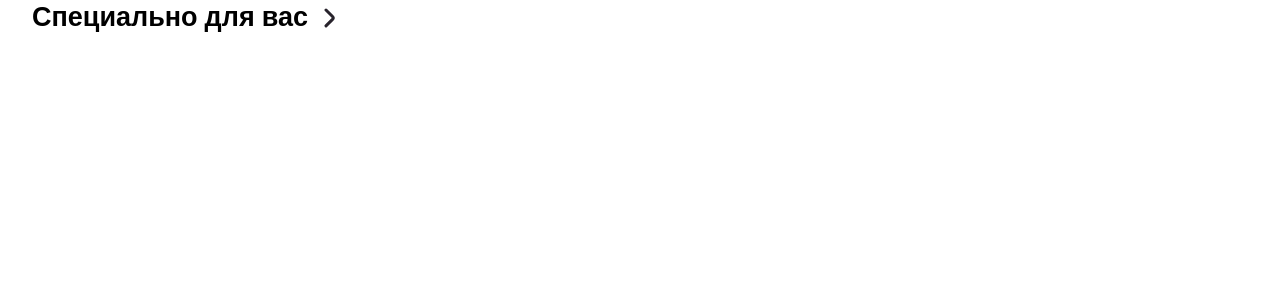
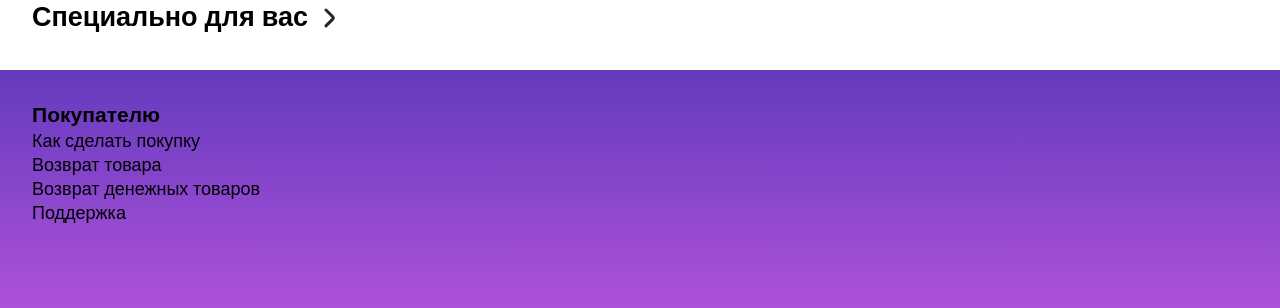
Before and after one commit to gjgjgfr333/td-market, a React (Create React App) app: page / in a window 1280 px wide. Shown: the part 621-929 px from the top of the page. Before the commit the page ends 800 px from the top, so only its background shows below. Built offline with nearby package versions, Linux system fonts and the light colour scheme; no server answers.

Commit message:
feat: работа над футером

```diff
--- /dev/null
+++ b/src/components/footer/Footer.tsx
@@ -0,0 +1,22 @@
+import React from 'react';
+import './footer.scss';
+import Container from "../container/Container";
+import {Link} from "react-router-dom";
+
+const Footer = () => {
+    return (
+        <footer className={'footer'}>
+            <Container>
+                <div className={'footer__column'}>
+                    <h3>Покупателю</h3>
+                    <Link to={'/'}>Как сделать покупку</Link>
+                    <Link to={'/'}>Возврат товара</Link>
+                    <Link to={'/'}>Возврат денежных товаров</Link>
+                    <Link to={'/'}>Поддержка</Link>
+                </div>
+            </Container>
+        </footer>
+    );
+};
+
+export default Footer;
--- /dev/null
+++ b/src/components/footer/footer.scss
@@ -0,0 +1,12 @@
+@import "./src/styles/constants";
+
+.footer {
+  padding-top: 29px;
+  padding-bottom: 87px;
+  background: $backgroundGradient;
+
+  &__column {
+    display: flex;
+    flex-direction: column;
+  }
+}
--- a/src/components/header/header.scss
+++ b/src/components/header/header.scss
@@ -3,7 +3,7 @@
 .header {
   padding: 18px 0 8px;
   color: $headerColor;
-  background: linear-gradient(180deg, #643ABE 0%, #AE52DA 100%);
+  background: $backgroundGradient;
 
   &__row-1 {
     display: flex;
--- a/src/pages/MainPage.tsx
+++ b/src/pages/MainPage.tsx
@@ -3,6 +3,7 @@ import Header from "../components/header/Header";
 import Container from "../components/container/Container";
 import Slider from "../components/slider/Slider";
 import SpeciallyCards from "../components/cards-modules/specially-cards/SpeciallyCards";
+import Footer from "../components/footer/Footer";
 
 const MainPage = () => {
     return (
@@ -12,6 +13,7 @@ const MainPage = () => {
                 <Slider/>
                 <SpeciallyCards/>
             </Container>
+            <Footer/>
         </div>
     );
 };
--- a/src/styles/constants.scss
+++ b/src/styles/constants.scss
@@ -15,6 +15,8 @@ $background3Color: #F9F9FB;
 $hoverColor: #875CE0;
 $linkColor: #8554EA;
 $errorColor: #EB5757;
+
+$backgroundGradient: linear-gradient(180deg, #643ABE 0%, #AE52DA 100%);
 
 // size
 $veryLittleSize: 9.44px;
```
